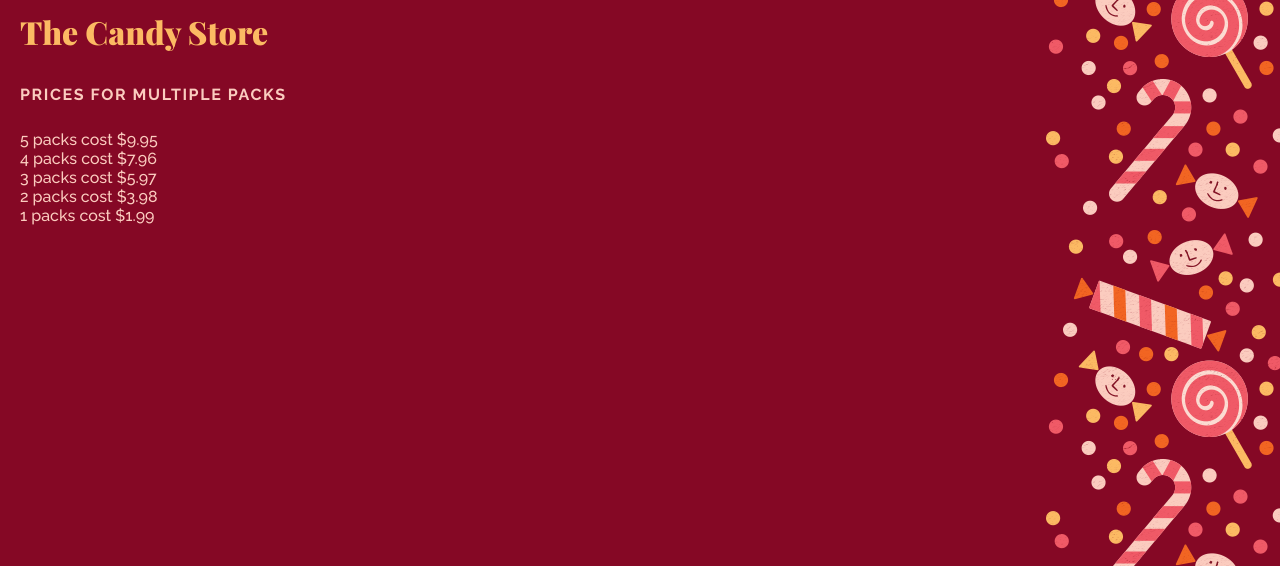
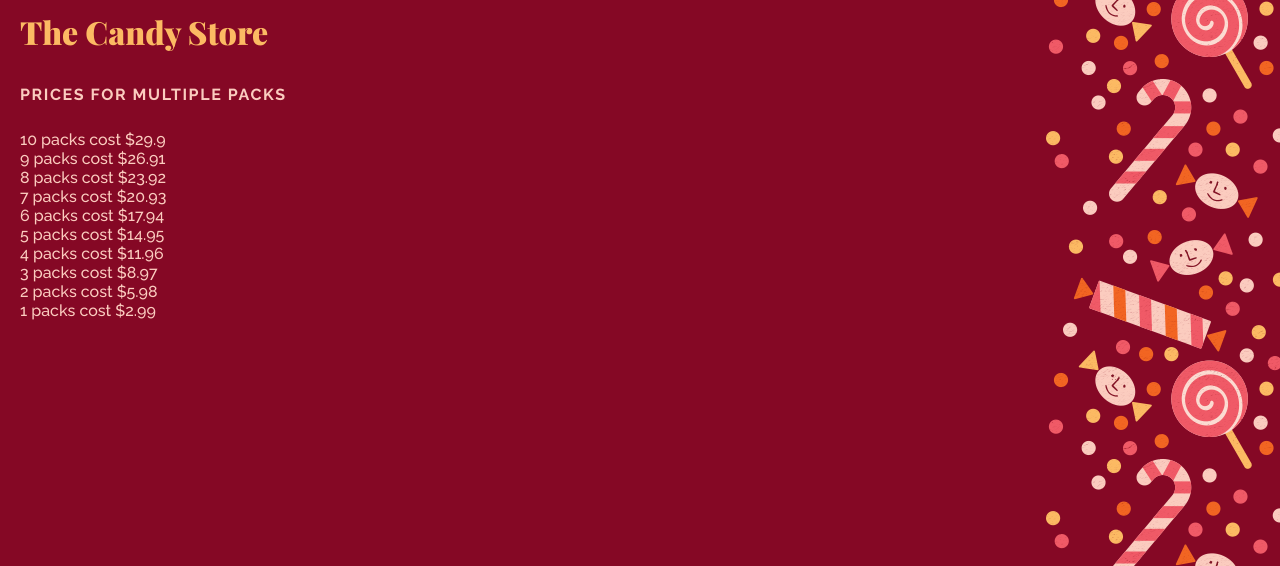
Before and after one commit to albertintech/phpbook, a PHP site: page /section_a/c02/do-while-loop.php in a window 1280 px wide. Shown: the top 566 px of the page. Run offline with PHP 8.4, Linux system fonts and the light colour scheme.

Commit message:
Update file

```diff
--- a/section_a/c02/do-while-loop.php
+++ b/section_a/c02/do-while-loop.php
@@ -1,6 +1,6 @@
 <?php
-$packs = 5;
-$price = 1.99;
+$packs = 10;
+$price = 2.99;
 ?>
 <!DOCTYPE html>
 <html lang="en-us">
--- a/section_a/c02/while-loop.php
+++ b/section_a/c02/while-loop.php
@@ -1,6 +1,6 @@
 <?php
 $counter = 1;
-$packs   = 5;
+$packs   = 10;
 $price   = 1.99;
 ?>
 <!DOCTYPE html>
@@ -14,7 +14,7 @@ $price   = 1.99;
     <h2>Prices for Multiple Packs</h2>
     <p>
       <?php
-      while ($counter <= $packs) {
+      while ($counter < $packs) {
           echo $counter;
           echo ' packs cost $';
           echo $price * $counter;
```
